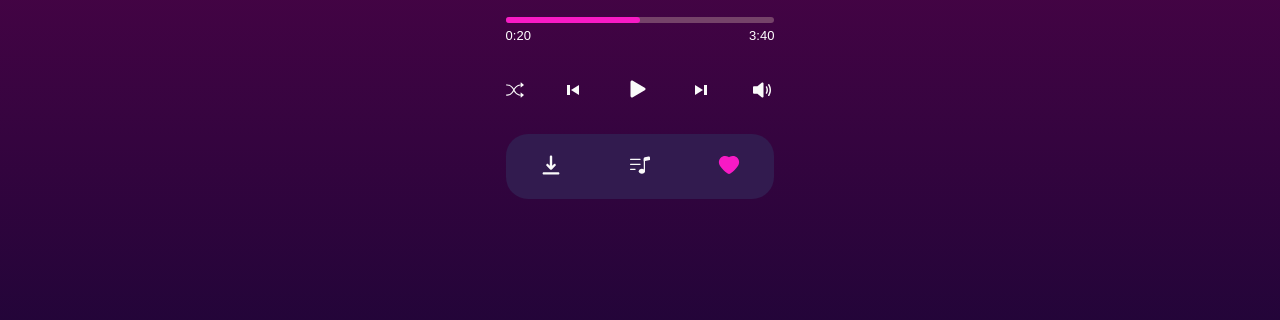
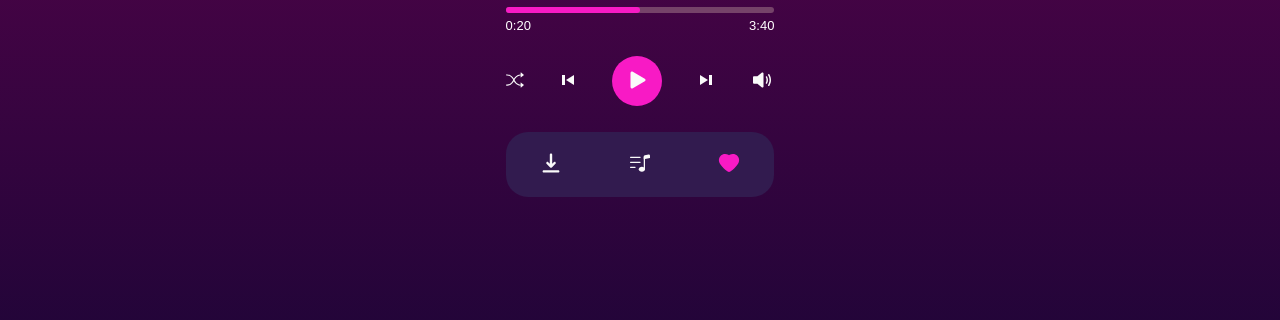
Before and after one commit to KauanCavazani/Projeto-player-music, a plain HTML site: page index.html in a window 1280 px wide. Shown: the part 392-712 px from the top of the page. Drawn offline with Linux system fonts and the light colour scheme.

Commit message:
modify: posicionamento do container

```diff
--- a/style.css
+++ b/style.css
@@ -62,7 +62,7 @@ button{
     width: 30vw;
     height: 100vh;
     margin-left: 35%;
-    padding-top: 44px;
+    padding-top: 34px;
     text-align: center;
 }
 
@@ -129,7 +129,19 @@ button{
     display: flex;
     margin: 0 auto;
     justify-content: space-between;
-    margin-top: 31px;
+    margin-top: 23px;
+}
+
+.player .controlPlayPauseMusic {
+    width: 50px;
+    height: 50px;
+    border-radius: 50%;
+    background: var(--highlights);
+    display: flex;
+}
+
+.controlPlayPauseMusic .btn-player {
+    margin: 0 auto;
 }
 
 .menu {
```
Also changed, not shown: index.html (+1 -0 lines).
